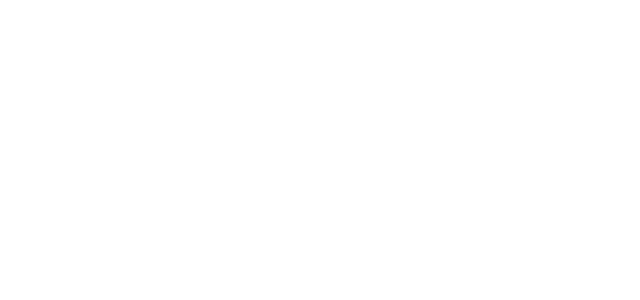
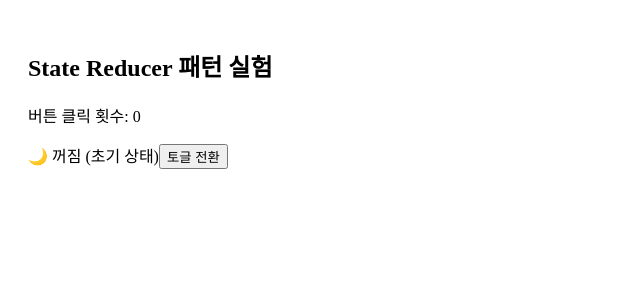
Before and after one commit to allkong/memento, a React (Vite) app: page /labs/patterns/state-reducer in a window 1280 px wide. Before the commit this address had no page. Shown: the top 300 px of the page, without its empty margins (0-640 px from the left). Built offline with nearby package versions, Linux system fonts and the light colour scheme.

Commit message:
feat: State Reducer 패턴 실험

```diff
--- a/src/App.tsx
+++ b/src/App.tsx
@@ -21,6 +21,7 @@
 import CounterContainer from '@pattern/containerPresenter/CounterContainer';
 import CompoundExample from '@pattern/compoundComponent/CompoundExample';
 import ControlledExample from '@pattern/compoundComponent/ControlledExample';
+import StateReducerExample from '@pattern/compoundComponent/StateReducerExample';
 
 const App = () => {
   return (
@@ -49,10 +50,8 @@
 
         <Route path="/labs/patterns/container-presenter" element={<CounterContainer />} />
         <Route path="/labs/patterns/compound-component" element={<CompoundExample />} />
-        <Route
-          path="/labs/patterns/compound-component-controlled"
-          element={<ControlledExample />}
-        />
+        <Route path="/labs/patterns/control-props" element={<ControlledExample />} />
+        <Route path="/labs/patterns/state-reducer" element={<StateReducerExample />} />
       </Routes>
     </Router>
   );
--- /dev/null
+++ b/src/labs/designPatterns/compoundComponent/StateReducerExample.tsx
@@ -0,0 +1,28 @@
+import { useState } from 'react';
+import Toggle from './Toggle';
+
+const StateReducerExample = () => {
+  const [clicks, setClicks] = useState(0);
+
+  const customStateReducer = (state: boolean, changes: { type: string }) => {
+    if (clicks < 2) {
+      setClicks(prev => prev + 1);
+      return false; // 3번 누르기 전까지 상태 유지
+    }
+    return !state;
+  };
+
+  return (
+    <div style={{ padding: 20 }}>
+      <h2>State Reducer 패턴 실험</h2>
+      <p>버튼 클릭 횟수: {clicks}</p>
+      <Toggle stateReducer={customStateReducer}>
+        <Toggle.On>🔆 켜짐 (3번 클릭 이후)</Toggle.On>
+        <Toggle.Off>🌙 꺼짐 (초기 상태)</Toggle.Off>
+        <Toggle.Button />
+      </Toggle>
+    </div>
+  );
+};
+
+export default StateReducerExample;
--- a/src/labs/designPatterns/compoundComponent/Toggle.tsx
+++ b/src/labs/designPatterns/compoundComponent/Toggle.tsx
@@ -11,26 +11,34 @@
   children: ReactNode;
   on?: boolean; // 외부 상태 (control props)
   onToggle?: () => void; // 외부 toggle 핸들러
+  stateReducer?: (state: boolean, changes: { type: string }) => boolean; // 상태 변경을 커스터마이징하는 함수
 };
 
 // 부모 컴포넌트
 // 상태를 만들고 자식 컴포넌트에게 context로 전달
-const Toggle = ({ children, on: controlledOn, onToggle }: ToggleProps) => {
+const Toggle = ({ children, on: controlledOn, onToggle, stateReducer }: ToggleProps) => {
   const [uncontrolledOn, setUncontrolledOn] = useState(false);
 
-  const isControlled = controlledOn !== undefined;
-  const on = isControlled ? controlledOn : uncontrolledOn;
+  const isControlled = controlledOn !== undefined; // 컨트롤 방식 결정
+  const currentOn = isControlled ? controlledOn : uncontrolledOn;
 
   const toggle = () => {
-    if (isControlled) {
-      onToggle?.();
-    } else {
-      setUncontrolledOn(prev => !prev);
+    let newState = !currentOn;
+    if (stateReducer) {
+      newState = stateReducer(currentOn, { type: 'toggle' });
     }
+
+    if (!isControlled) {
+      setUncontrolledOn(newState);
+    }
+
+    onToggle?.();
   };
 
   // 자식 컴포넌트들이 context 데이터에 접근 가능하도록 함
-  return <ToggleContext.Provider value={{ on, toggle }}>{children}</ToggleContext.Provider>;
+  return (
+    <ToggleContext.Provider value={{ on: currentOn, toggle }}>{children}</ToggleContext.Provider>
+  );
 };
 
 // 자식 컴포넌트: On
```
